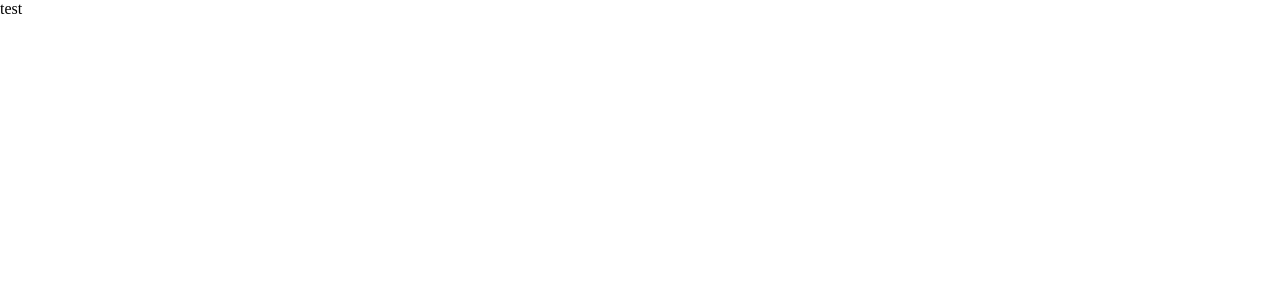
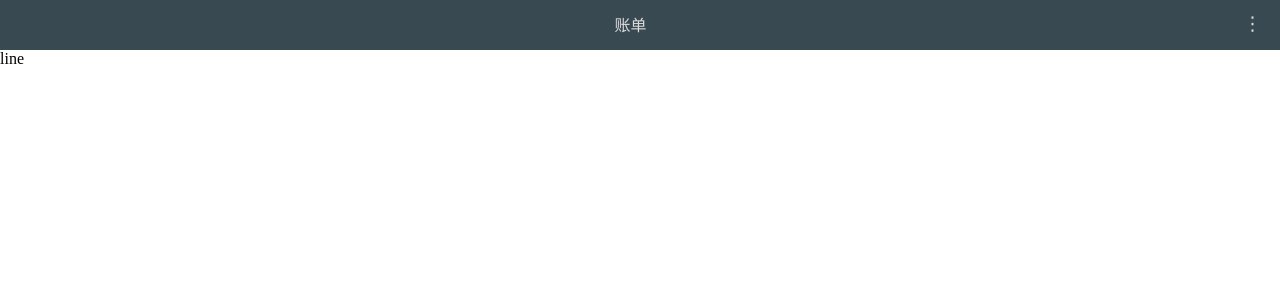
Before and after one commit to LingerYaowu/Ledger, a Vue app: page /Accounting in a window 1280 px wide. Shown: the top 300 px of the page. Built offline with nearby package versions, Linux system fonts and the light colour scheme; a small style sheet from the web is missing.

Commit message:
change delete record confirm

```diff
--- a/src/App.vue
+++ b/src/App.vue
@@ -5,6 +5,7 @@ import LedgerVue from '@/components/Ledger/Ledger.vue'
   <router-view />
 </template>
 <style>
+@import url('https://at.alicdn.com/t/c/font_4468945_1jsvf52935.css?spm=a313x.manage_type_myprojects.i1.9.29a43a81FSztVQ&file=font_4468945_1jsvf52935.css');
 * {
   margin: 0;
   padding: 0;
--- /dev/null
+++ b/src/components/AccountingBook/A_title.vue
@@ -0,0 +1,40 @@
+<script setup>
+import {useRouter} from 'vue-router'
+const router = useRouter();
+</script>
+<template>
+    <div class="at_outside">
+        <div @click="router.go(-1)">
+            <span class="iconfont icon-zuohua"></span>
+        </div>
+        <div>账单</div>
+        <div>⋮</div>
+    </div>
+</template>
+<style scoped>
+    .at_outside {
+        width: 100%;
+        height: 100%;
+        padding: 0 10px;
+        box-sizing: border-box;
+        color: rgb(220, 220, 220);
+        display: flex;
+        justify-content: space-between;
+    }
+
+    .at_outside div:nth-child(1) {
+        cursor: pointer;
+        font-size: 15px;
+    }
+
+    .at_outside div:nth-child(1):hover,
+    .at_outside div:nth-child(3):hover {
+        color: white;
+        text-shadow: 0 0 1px white;
+    }
+
+    .at_outside div:nth-child(3) {
+        font-size: 19px;
+        cursor: pointer;
+    }
+</style>
--- a/src/components/AccountingBook/Accounting.vue
+++ b/src/components/AccountingBook/Accounting.vue
@@ -1,6 +1,33 @@
 <script setup>
-
+import A_title from './A_title.vue';
+import Bill_line from './Bill_line.vue';
 </script>
 <template>
-test
+    <div class="account_outside">
+        <div class="at_head">
+            <A_title />
+        </div>
+        <div class="at_body">
+            <Bill_line />
+        </div>
+    </div>
 </template>
+<style scoped>
+    .account_outside {
+        width: 100vw;
+        height: 100vh;
+    }
+
+    .at_head {
+        width: 100%;
+        height: 50px;
+        padding: 12px 8px;
+        box-sizing: border-box;
+        background-color: #394952;
+    }
+
+    .at_body {
+        width: 100%;
+        height: calc(100% - 50px);
+    }
+</style>
--- /dev/null
+++ b/src/components/AccountingBook/Bill_line.vue
@@ -0,0 +1,6 @@
+<script setup>
+
+</script>
+<template>
+    line
+</template>
--- /dev/null
+++ b/src/components/Ledger/Confirm.vue
@@ -0,0 +1,73 @@
+<script setup>
+import {defineProps, defineEmits} from 'vue'
+
+const emits = defineEmits(['result']);
+
+const props = defineProps({
+    message : {
+        type : String,
+        default : '未知提示信息~'
+    }
+});
+</script>
+<template>
+    <div class="confirm_outside">
+        <div class="co_box">
+            <h3>零贰幺伍：</h3>
+            <p>你真的要删除这一条记录吗？</p>
+            <div>
+                <div @click="emits('result', true)">确定</div>
+                <div @click="emits('result', false)">取消</div>
+            </div>
+        </div>
+    </div>
+</template>
+<style scoped>
+.confirm_outside {
+    width: 100%;
+    height: 100%;
+    position: absolute;
+    z-index: 10;
+    inset: 0;
+    background-color: rgba(0, 0, 0, .7);
+    display: flex;
+    justify-content: center;
+    align-items: center;
+}
+
+.co_box {
+    width: 92%;
+    padding: 15px 20px;
+    box-sizing: border-box;
+    box-shadow: 0 0 3px rgb(245, 245, 245);
+    background-color: rgb(250, 250, 250);
+    border-radius: 5px;
+    color: rgb(67, 67, 67);
+}
+
+.co_box p {
+    text-indent: 1em;
+    margin: 25px 0;
+    font-size: 14px;
+}
+
+.co_box >div {
+    width: 100%;
+    display: flex;
+}
+
+.co_box >div div {
+    background-color: rgb(93, 135, 174);
+    font-size: 13px;
+    margin: 0 10px;
+    padding: 4px 12px;
+    color: white;
+    user-select: none;
+    cursor: pointer;
+    transition: background-color .1s linear;
+}
+
+.co_box >div div:hover {
+    background-color: rgb(69, 105, 139);
+}
+</style>
--- a/src/components/Ledger/Ledger.vue
+++ b/src/components/Ledger/Ledger.vue
@@ -8,6 +8,10 @@ import RecordVue from '@cs/Ledger/Record.vue'
 import AddBillVue from '@cs/Ledger/Add_bill.vue'
 import { useRouter } from 'vue-router'
 import MessageVue from '@cs/Ledger/Message.vue'
+import ConfirmVue from './Confirm.vue';
+
+// 版本
+let version = ref('v 1.1.8');
 
 // 接收useRouter()
 let router = useRouter();
@@ -16,6 +20,7 @@ const billData = reactive({
     init_money: 500+109,//微信+现金
     bill: null
 });
+// 获取/更新数据信息
 const get_bill_data = () => {
     axios.post('/php/bill.php', {
         operation: 'q'
@@ -109,9 +114,40 @@ const tigger_message = () => {
         }, 2000);
     }
 };
+
+// 确定框
+let isshow_confirm = ref(false);
+let confirm_message = ref('');
+// 删除记录函数
+let rm_id = ref(null);
+const del_record = bool=> {
+    if(bool) {
+        axios.post('/php/bill.php', {
+            operation: 'r',
+            id: rm_id.value
+        }, {
+            headers: {
+                'Content-Type': 'application/x-www-form-urlencoded'
+            }
+        }).then(response => {
+            message_content.value = '删除成功!';
+            tigger_message();
+            get_bill_data();
+        }).catch(error => {
+            message_content.value = (error.message);
+            tigger_message();
+        });
+    } else {
+        isshow_confirm.value = false;
+    }
+    isshow_confirm.value = false;
+    rm_id.value = null;
+};
 </script>
 <template>
     <div class="ledger_outside">
+        <!--去确定框-->
+        <ConfirmVue  v-if="isshow_confirm" :message="confirm_message" @result="del_record"/>
         <!-- 消息提醒框 -->
         <MessageVue v-if="isshow_message" :message="message_content" :class="{ init: isshow_message }" />
         <AddBillVue v-if="isshow_editbill" @getdata_success="message => {
@@ -128,7 +164,7 @@ const tigger_message = () => {
                     <span>记账 <span style="color:gray;font-size: 14px;">(2024/3/14 始)</span></span>
                 </div>
                 <div class="l_right">
-                    <span>⋮</span>
+                    <span>{{ version }}</span>
                 </div>
             </div>
             <CurrenBalanceVue :currentMoney="currentMoney" :expenditure="expenditure" :income="income" />
@@ -141,7 +177,9 @@ const tigger_message = () => {
                         当前日期还没有消费记录哦~
                     </div>
                     <RecordVue v-for="item in current_date_bill" :key="item.id" :bill_info="item"
-                        @get_bill_data="get_bill_data" @remove_success="message => {
+                        @get_bill_data="get_bill_data"
+                        @isdel_record="()=>{isshow_confirm = true,rm_id=item.id}"
+                        @remove_success="message => {
                         message_content = message;
                         tigger_message();
                     }" />
@@ -164,8 +202,6 @@ const tigger_message = () => {
     </div>
 </template>
 <style scoped>
-@import 'https://at.alicdn.com/t/c/font_4468945_wy68diiv7kl.css?spm=a313x.manage_type_myprojects.i1.9.29a43a81p1A35s&file=font_4468945_wy68diiv7kl.css';
-
 /* 外层容器 */
 .ledger_outside {
     width: 100vw;
@@ -225,11 +261,8 @@ const tigger_message = () => {
 }
 
 .l_right span {
-    width: 32px;
-    height: 32px;
-    display: inline-block;
-    font-size: 20px;
-    cursor: pointer;
+    font-size: 12px;
+    color: rgb(190, 189, 189);
 }
 
 /* 主体内容 */
--- a/src/components/Ledger/Record.vue
+++ b/src/components/Ledger/Record.vue
@@ -1,31 +1,13 @@
 <script setup>
 import { defineProps, ref, defineEmits } from 'vue';
-import axios from 'axios';
 
-const emits = defineEmits(['get_bill_data', 'remove_success']);
+const emits = defineEmits(['get_bill_data', 'remove_success', 'isdel_record']);
 const bill_infos = defineProps(['bill_info']);
 let [cur_sel, no_cur_sel] = [ref(false), ref(false)];
 
 // 删除记录
 const delete_bill_info = () => {
-    if (confirm("删除此条记录？")) {
-        axios.post('/php/bill.php', {
-            operation: 'r',
-            id: bill_infos.bill_info.id
-        }, {
-            headers: {
-                'Content-Type': 'application/x-www-form-urlencoded'
-            }
-        }).then(response => {
-            emits('remove_success', '删除成功!');
-            // 提醒组件重新获取数据
-            emits('get_bill_data');
-        }).catch(error => {
-            console.warn(error.message);
-        });
-    } else {
-        cur_sel.value = false;
-    }
+    emits('isdel_record');
 };
 
 </script>
```
